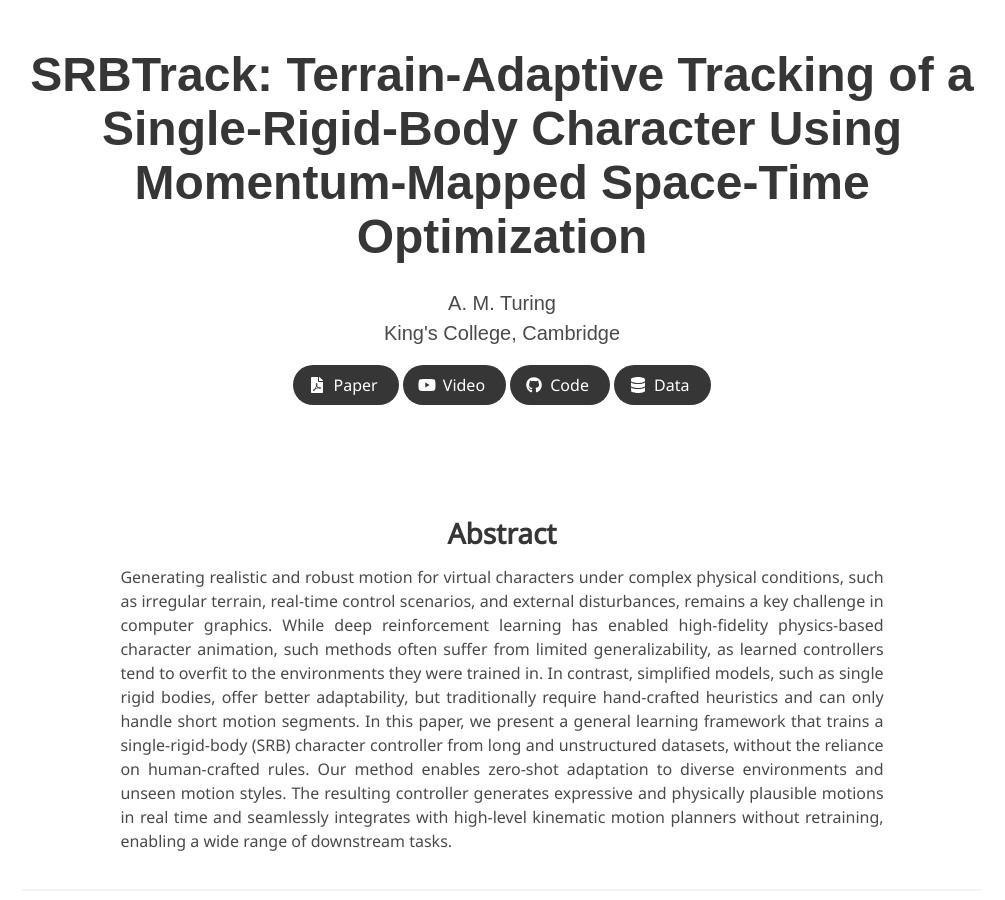
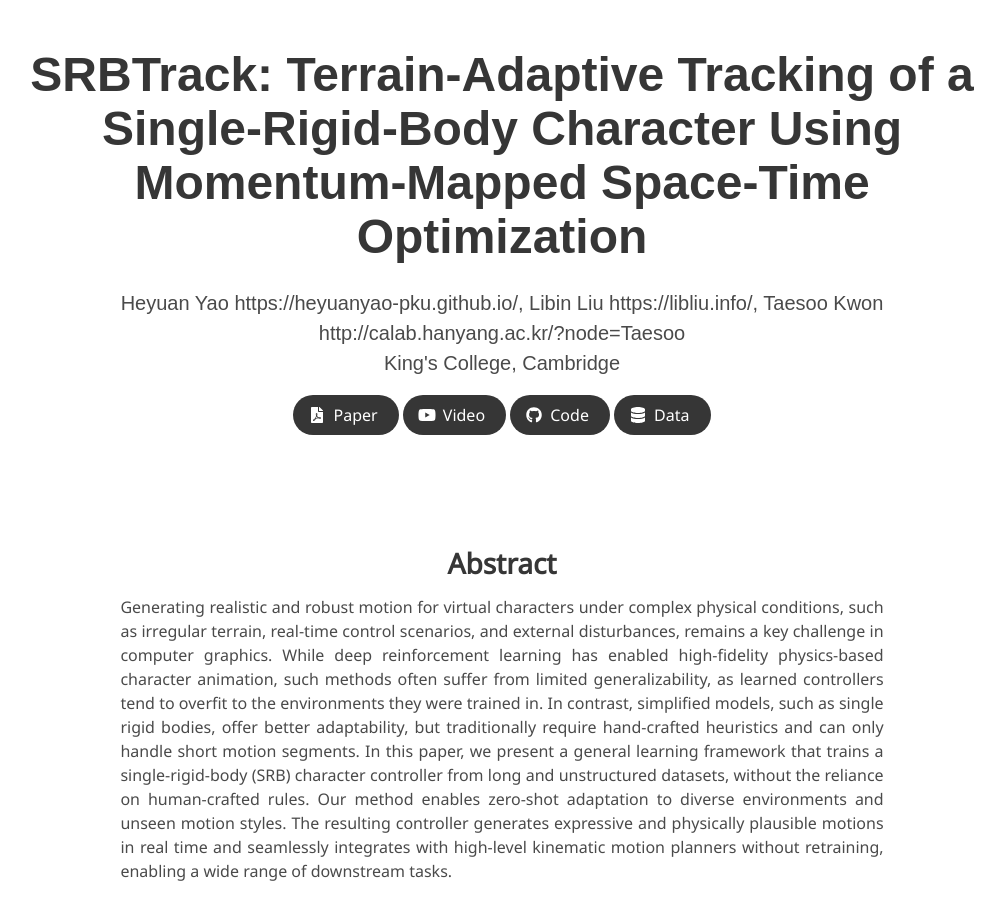
Before and after one commit to hanyang9/SRBTrack, a Jekyll site: the page built from index.md, in a window 1280 px wide and 900 px high. Shown: the whole window, without its empty margins (138-1143 px from the left). Built offline with Jekyll 4.4.1, drawn with Linux system fonts in a browser that asks for light colours; some web fonts are replaced.

Commit message:
Update index.md

```diff
--- a/index.md
+++ b/index.md
@@ -4,7 +4,7 @@ permalink: /
 
 title: "SRBTrack: Terrain-Adaptive Tracking of a Single-Rigid-Body Character Using Momentum-Mapped Space-Time Optimization"
 authors:
-    A. M. Turing
+    Heyuan Yao https://heyuanyao-pku.github.io/, Libin Liu https://libliu.info/, Taesoo Kwon http://calab.hanyang.ac.kr/?node=Taesoo
 affiliations:
     King's College, Cambridge
 paper: https://www.cs.virginia.edu/~robins/Turing_Paper_1936.pdf
```
